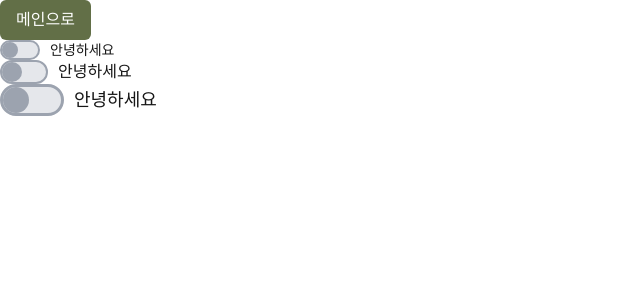
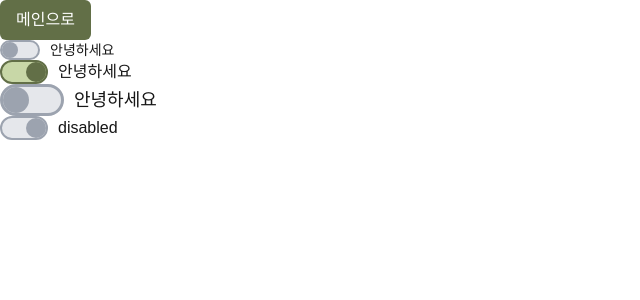
Before and after one commit to User850413/components, a Next.js app: page /components-pages/toggleSwitch-page in a window 1280 px wide. Shown: the top 300 px of the page, without its empty margins (0-640 px from the left). Built offline with nearby package versions, Linux system fonts and the light colour scheme.

Commit message:
02/20 :sparkles: : disabled 타입 추가 및  ui 구현

```diff
--- a/src/components/ToggleSwitch.tsx
+++ b/src/components/ToggleSwitch.tsx
@@ -9,6 +9,8 @@ interface ToggleSwitchProps {
   size?: 'sm' | 'md' | 'lg'
   label?: string
   gap?: number
+  disabled?: boolean
+  defaultChecked?: boolean
 }
 
 export default function ToggleSwitch({
@@ -19,8 +21,10 @@ export default function ToggleSwitch({
   size = 'md',
   label,
   gap = 10,
+  disabled = false,
+  defaultChecked = false,
 }: ToggleSwitchProps) {
-  const [isChecked, setIsChecked] = useState<boolean>(false)
+  const [isChecked, setIsChecked] = useState<boolean>(defaultChecked)
   const customId = useId()
 
   const buttonId = id || customId
@@ -37,14 +41,17 @@ export default function ToggleSwitch({
         name={buttonId}
         aria-label={ariaLabel}
         className="hidden"
+        disabled={disabled}
+        defaultChecked={defaultChecked}
       />
       <label htmlFor={buttonId} className="flex w-fit items-center">
         <span
           className={clsx(
-            'relative box-border block cursor-pointer rounded-full transition-colors',
+            'relative box-border block rounded-full transition-colors',
+            { 'cursor-pointer': !disabled },
             {
-              'border-primary bg-primary-soft': isChecked,
-              'border-gray-400 bg-gray-200': !isChecked,
+              'border-primary bg-primary-soft': isChecked && !disabled,
+              'border-gray-400 bg-gray-200': !isChecked || disabled,
             },
             {
               'h-5 w-10 border-[2px]': size === 'sm',
@@ -56,13 +63,20 @@ export default function ToggleSwitch({
         >
           <span
             className={clsx(
-              'absolute left-0 box-border rounded-full transition-transform',
+              'absolute box-border rounded-full transition-transform',
               {
-                'bg-gray-400': !isChecked,
-                'left-1 translate-x-full bg-primary':
-                  isChecked && size !== 'lg',
-                'left-[0.4rem] translate-x-full bg-primary':
-                  isChecked && size === 'lg',
+                'left-0 bg-gray-400': !isChecked,
+                'translate-x-full': isChecked,
+              },
+
+              // NOTE : size lg일 때 UI 보완
+              {
+                'left-1': size !== 'lg' && isChecked,
+                'left-[0.4rem]': size === 'lg' && isChecked,
+              },
+              {
+                'bg-primary': isChecked && !disabled,
+                'translate-x-full bg-gray-400': defaultChecked && disabled,
               },
               {
                 'h-4 w-4': size === 'sm',
--- a/src/pages/components-pages/toggleSwitch-page.tsx
+++ b/src/pages/components-pages/toggleSwitch-page.tsx
@@ -4,9 +4,9 @@ export default function ToggleSwitchPage() {
   return (
     <>
       <ToggleSwitch size="sm" label="안녕하세요" />
-      <ToggleSwitch label="안녕하세요" />
+      <ToggleSwitch label="안녕하세요" defaultChecked />
       <ToggleSwitch size="lg" label="안녕하세요" />
-      {/* <ToggleSwitch size="lg" label="안녕하세요" /> */}
+      <ToggleSwitch size="md" label="disabled" disabled defaultChecked />
     </>
   )
 }
```
